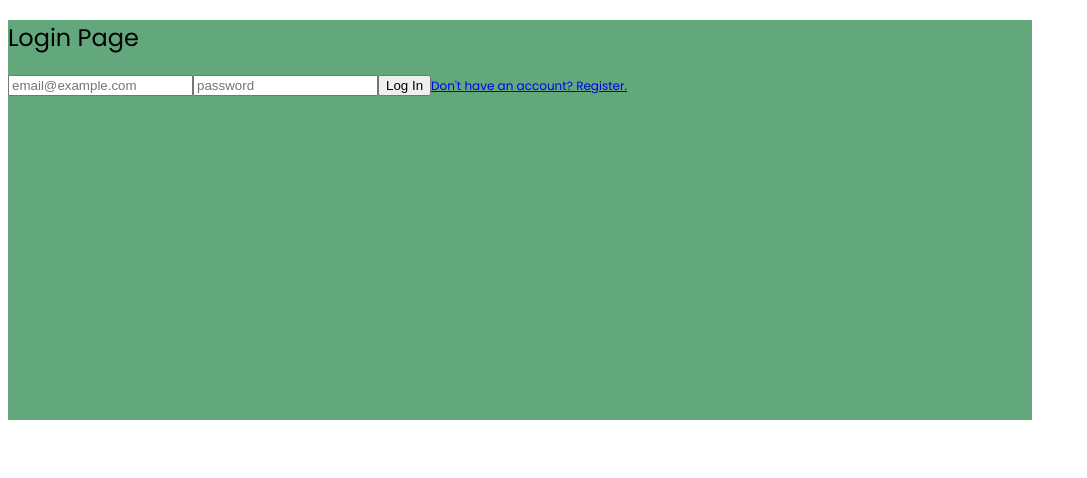
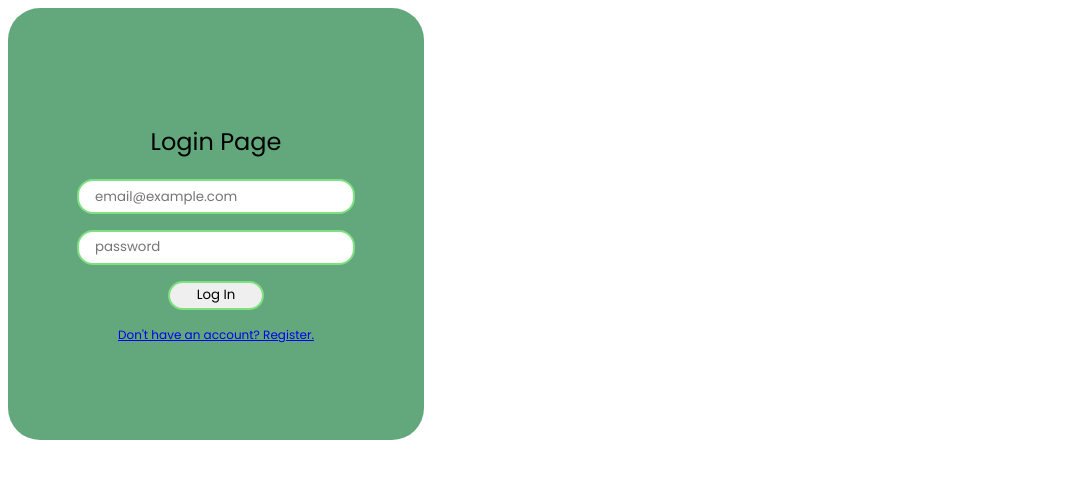
Before and after one commit to 21DP2MLejn/TrenezieruZale, a Vue app in the folder frontend/CitronZale/: page /login in a window 1280 px wide. Shown: the top 478 px of the page, without its empty margins (0-1087 px from the left). Built offline with nearby package versions, Linux system fonts and the light colour scheme.

Commit message:
updates + fixes

```diff
--- a/frontend/CitronZale/src/assets/main.css
+++ b/frontend/CitronZale/src/assets/main.css
@@ -44,3 +44,13 @@ a{
   font-weight: var(--font-regular);
   font-size: 12px;
 }
+
+input{
+    font-family: var(--Font);
+    font-weight: var(--font-regular);
+}
+
+button{
+    font-family: var(--Font);
+    font-weight: var(--font-regular);
+}
--- a/frontend/CitronZale/src/components/LoginRegisterbox.vue
+++ b/frontend/CitronZale/src/components/LoginRegisterbox.vue
@@ -5,6 +5,8 @@
       <input type="password" placeholder="password">
       <button @click="login">{{ loginButtonText }}</button>
       <router-link to="/register">{{ registerLinkText }}</router-link>
+      <router-link to="/login">{{ loginLinkText }}</router-link>
+
     </div>
   </template>
 
@@ -15,6 +17,7 @@
       title: String,
       loginButtonText: String,
       registerLinkText: String,
+      loginLinkText: String,
     },
     methods: {
       login() {
@@ -24,9 +27,36 @@
   </script>
 
   <style scoped>
+
+  button{
+    width: 6rem;
+    height: 1.8rem;
+    border-radius: 1rem;
+    border: 0.15rem solid var(--PastelGreen);
+    margin-bottom: 1rem;
+  }
+
+  button:hover{
+    transform: scale(1.05);
+}
+
+  input{
+    width: 16rem;
+    height: 1.8rem;
+    padding-left: 1rem;
+    border-radius: 1rem;
+    border: 0.15rem solid var(--PastelGreen);
+    margin-bottom: 1rem;
+  }
   .container {
-    width: 80vw;
+    width: 30vw;
     height: 50vh;
     background-color: var(--ShinyShamrock);
+    border-radius: 2rem;
+    padding: 1rem;
+    display: flex;
+    flex-direction: column;
+    justify-content: center;
+    align-items: center;
   }
   </style>
--- a/frontend/CitronZale/src/views/Login.vue
+++ b/frontend/CitronZale/src/views/Login.vue
@@ -17,3 +17,5 @@
     },
   }
   </script>
+
+  <style scoped></style>
--- a/frontend/CitronZale/src/views/Register.vue
+++ b/frontend/CitronZale/src/views/Register.vue
@@ -1,10 +1,21 @@
 <template>
+    <div>
+      <LoginBox
+        :title="'Register Page'"
+        :loginButtonText="'Sign Up'"
+        :loginLinkText="'Already have an account? Login.'"
+      />
+    </div>
+  </template>
 
-</template>
+  <script>
+  import LoginBox from '../components/LoginRegisterbox.vue';
 
-<script>
-</script>
+  export default {
+    components: {
+      LoginBox,
+    },
+  }
+  </script>
 
-<style scoped>
-
-</style>
+  <style scoped></style>
```
